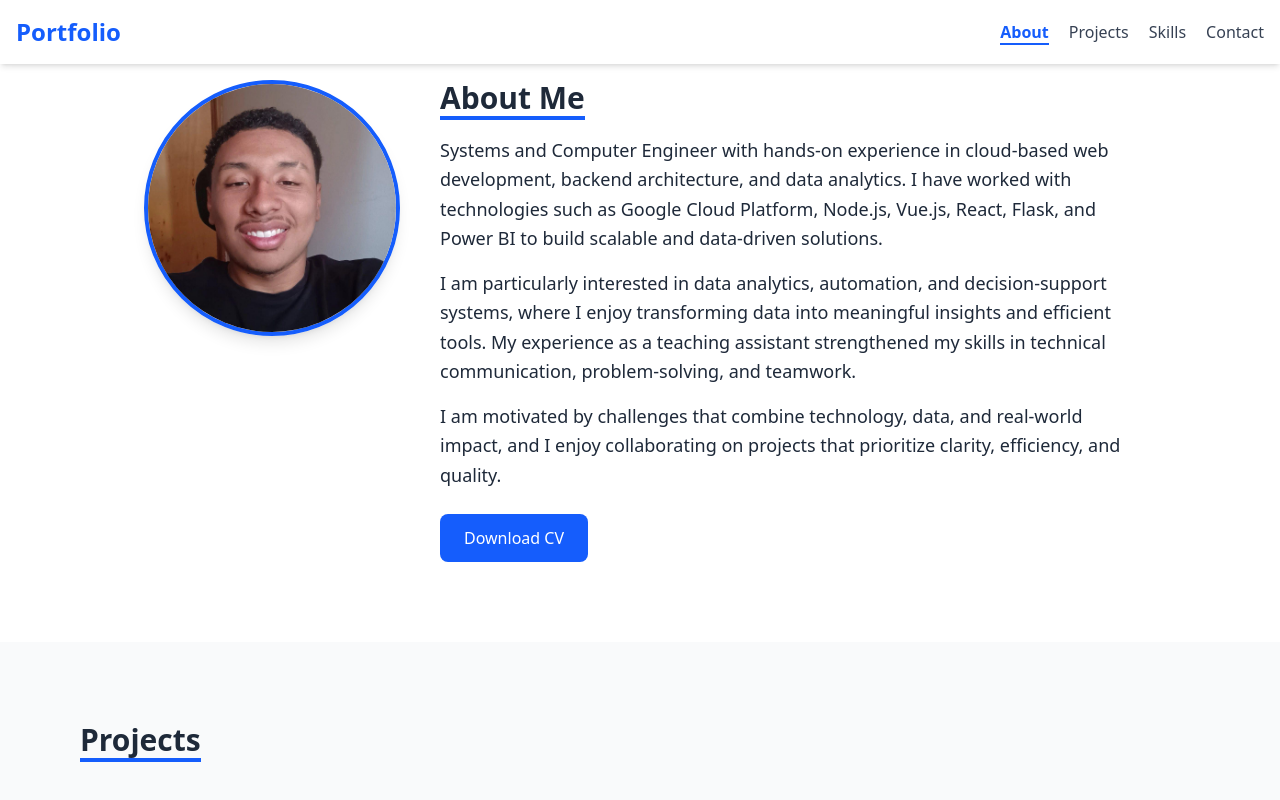
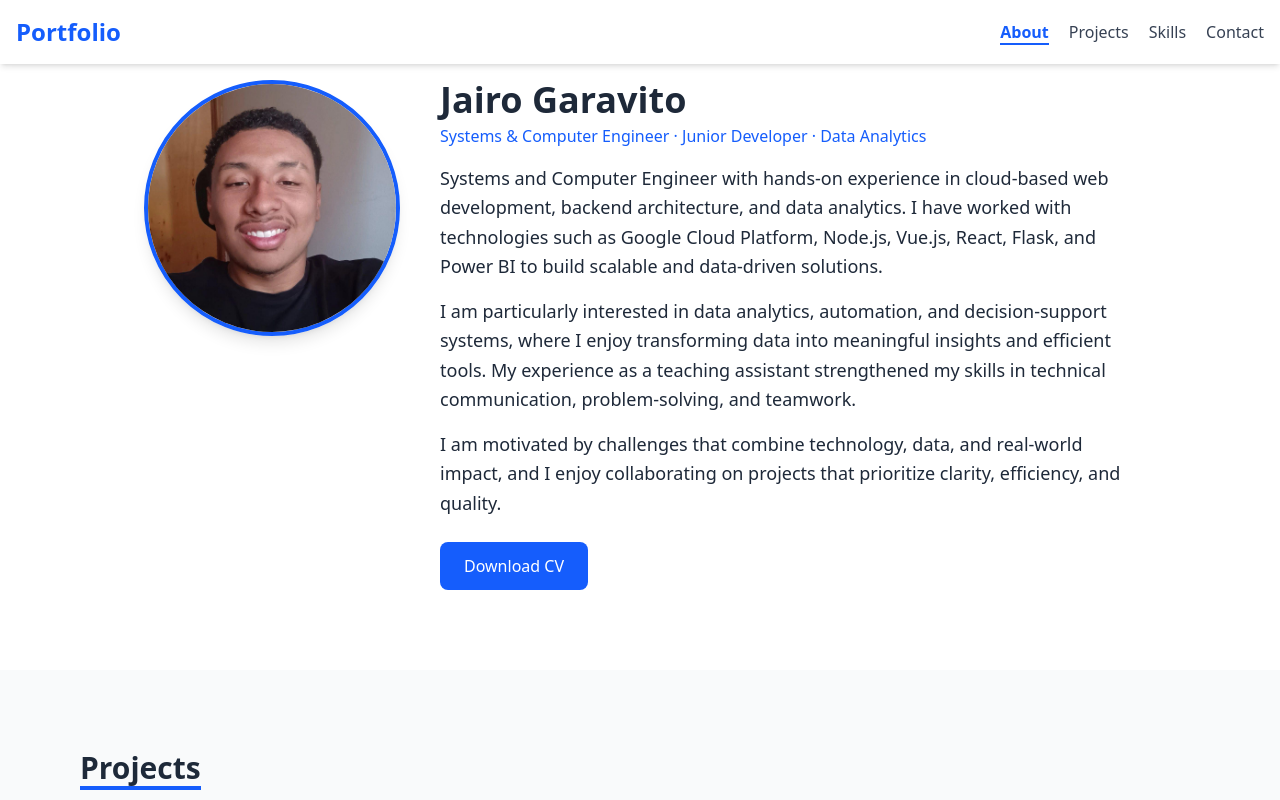
Before and after one commit to JairoG26/mi-portafolio, a React (Vite) app: page / in a window 1280 px wide. Shown: the top 800 px of the page. Built offline with nearby package versions, Linux system fonts and the light colour scheme.

Commit message:
Update About Me

```diff
--- a/src/components/about.jsx
+++ b/src/components/about.jsx
@@ -17,9 +17,13 @@ export const About = () => {
 
         {/* Texto */}
         <div className="flex-1">
-          <h2 className="text-3xl font-bold mb-4 border-b-4 border-blue-600 inline-block">
-            About Me
-          </h2>
+          <h1 className="text-4xl font-extrabold mb-1">
+            Jairo Garavito
+          </h1>
+
+          <p className="text-blue-600 dark:text-blue-600 font-medium mb-4">
+            Systems & Computer Engineer · Junior Developer · Data Analytics
+          </p>
           <p className="text-lg leading-relaxed">
             Systems and Computer Engineer with hands-on experience in cloud-based web development,
             backend architecture, and data analytics. I have worked with technologies such as
@@ -44,7 +48,7 @@ export const About = () => {
             <a
               href="/resume.pdf"
               download
-              className="inline-block bg-blue-600 text-white px-6 py-3 rounded-lg hover:bg-blue-700 transition"
+              className="inline-block bg-blue-600 text-white px-6 py-3 rounded-lg hover:bg-blue-600 transition"
             >
               Download CV
             </a>
```
